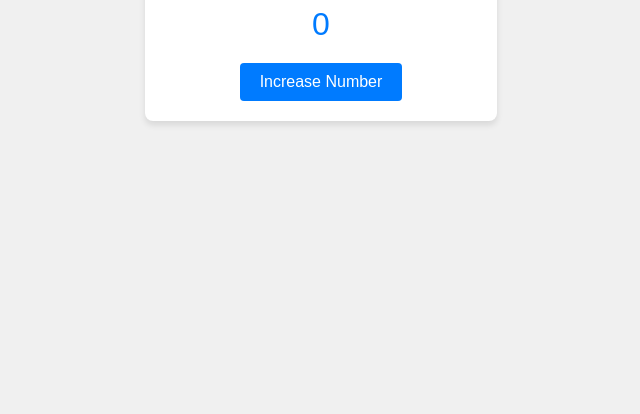
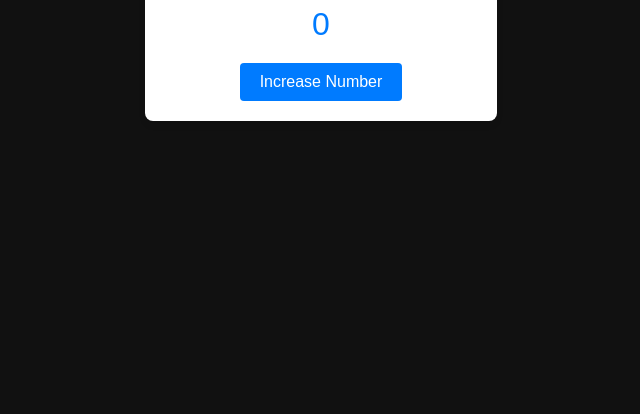
Before and after one commit to bui-quangviet/what-is-git, a plain HTML site: page index.html in a window 1280 px wide. Shown: the part 386-800 px from the top of the page, without its empty margins (319-959 px from the left). Drawn offline with Linux system fonts and the light colour scheme.

Commit message:
newcommitfromdnhi/changebackground

```diff
--- a/styles.css
+++ b/styles.css
@@ -5,7 +5,7 @@ body {
     align-items: center;
     height: 100vh;
     margin: 0;
-    background-color: #f0f0f0;
+    background-color: #111111;
 }
 
 .container {
```
